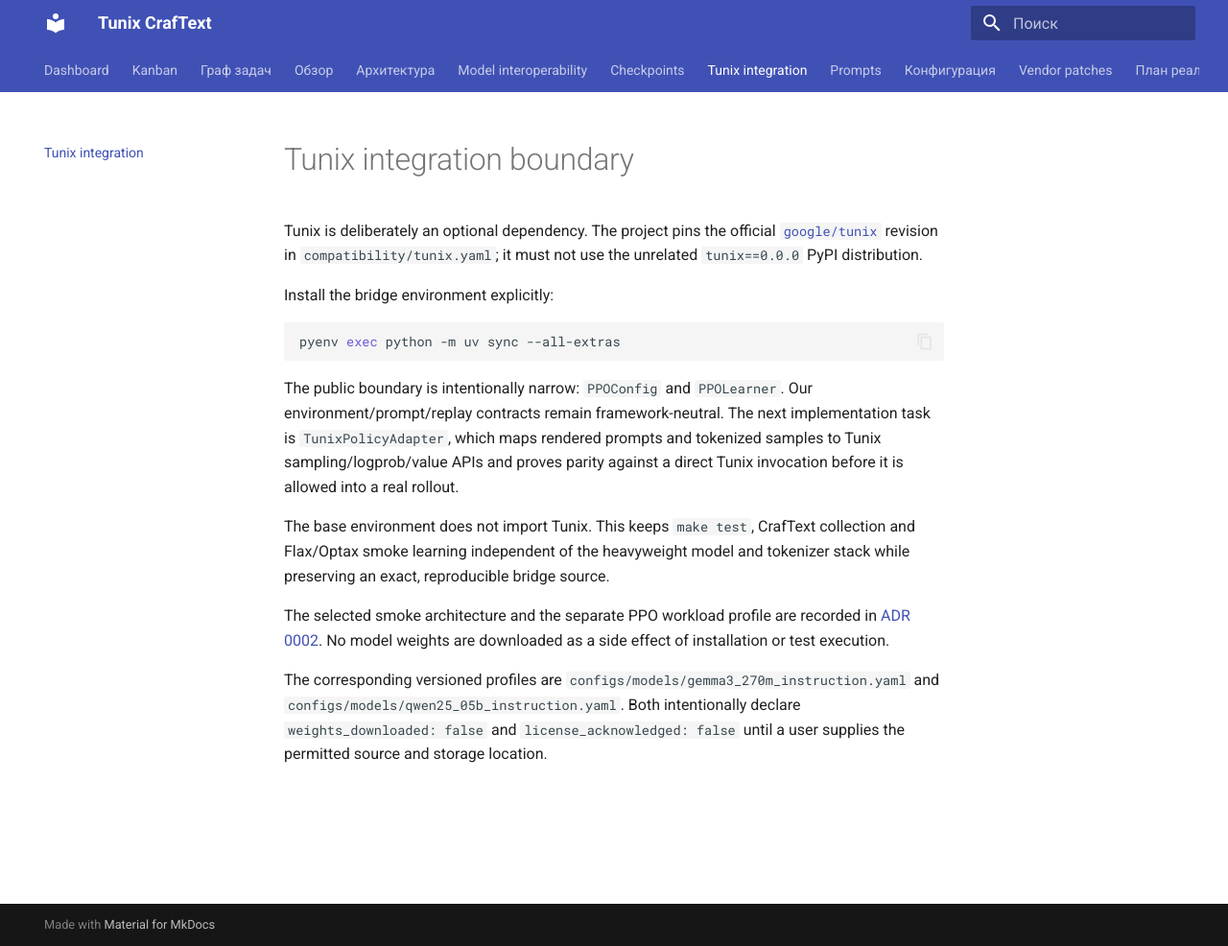
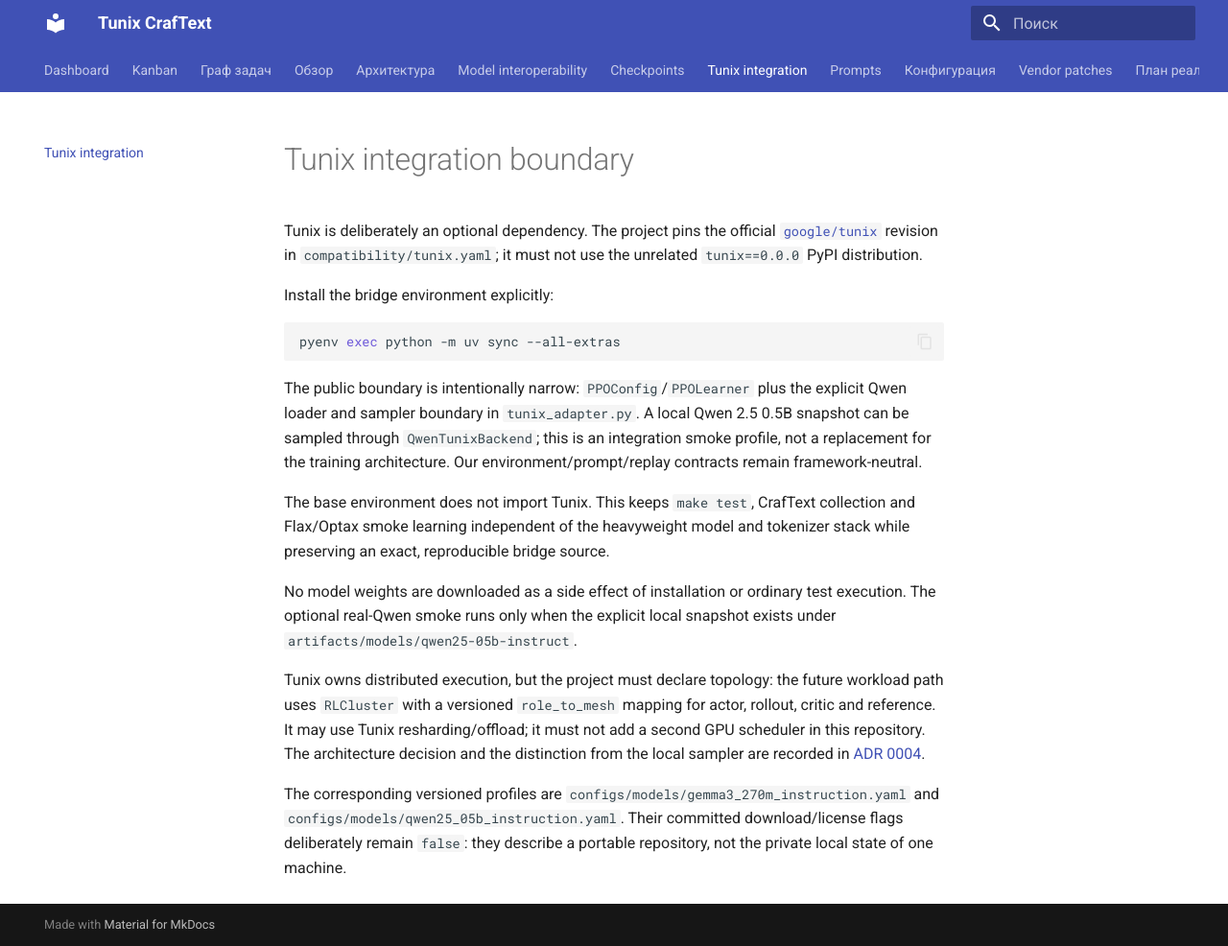
Before and after one commit to Lukashevskiy/tunix-agents, an MkDocs documentation site: the page built from docs/tunix.md, in a window 1280 px wide and 986 px high. Shown: the whole window at 96% size. Built offline with MkDocs 1.6.1 and Material for MkDocs 9.7.7, drawn with Linux system fonts in a browser that asks for light colours.

Commit message:
docs: clarify Tunix distributed topology

````diff
--- a/docs/tunix.md
+++ b/docs/tunix.md
@@ -11,21 +11,27 @@
 pyenv exec python -m uv sync --all-extras
 ```
 
-The public boundary is intentionally narrow: `PPOConfig` and `PPOLearner`.
-Our environment/prompt/replay contracts remain framework-neutral. The next
-implementation task is `TunixPolicyAdapter`, which maps rendered prompts and
-tokenized samples to Tunix sampling/logprob/value APIs and proves parity against
-a direct Tunix invocation before it is allowed into a real rollout.
+The public boundary is intentionally narrow: `PPOConfig`/`PPOLearner` plus the
+explicit Qwen loader and sampler boundary in `tunix_adapter.py`. A local Qwen 2.5
+0.5B snapshot can be sampled through `QwenTunixBackend`; this is an integration
+smoke profile, not a replacement for the training architecture. Our
+environment/prompt/replay contracts remain framework-neutral.
 
 The base environment does not import Tunix. This keeps `make test`, CrafText
 collection and Flax/Optax smoke learning independent of the heavyweight model
 and tokenizer stack while preserving an exact, reproducible bridge source.
 
-The selected smoke architecture and the separate PPO workload profile are recorded
-in [ADR 0002](adr/0002-first-tunix-model.md). No model weights are downloaded as
-a side effect of installation or test execution.
+No model weights are downloaded as a side effect of installation or ordinary test
+execution. The optional real-Qwen smoke runs only when the explicit local snapshot
+exists under `artifacts/models/qwen25-05b-instruct`.
+
+Tunix owns distributed execution, but the project must declare topology: the future
+workload path uses `RLCluster` with a versioned `role_to_mesh` mapping for actor,
+rollout, critic and reference. It may use Tunix resharding/offload; it must not add a
+second GPU scheduler in this repository. The architecture decision and the distinction
+from the local sampler are recorded in [ADR 0004](adr/0004-tunix-cluster-topology.md).
 
 The corresponding versioned profiles are `configs/models/gemma3_270m_instruction.yaml`
-and `configs/models/qwen25_05b_instruction.yaml`. Both intentionally declare
-`weights_downloaded: false` and `license_acknowledged: false` until a user supplies
-the permitted source and storage location.
+and `configs/models/qwen25_05b_instruction.yaml`. Their committed download/license
+flags deliberately remain `false`: they describe a portable repository, not the
+private local state of one machine.
--- a/mkdocs.yml
+++ b/mkdocs.yml
@@ -50,3 +50,4 @@
       - Границы системы: adr/0001-system-boundaries.md
       - Первая Tunix-модель: adr/0002-first-tunix-model.md
       - Extension и observability: adr/0003-extension-and-observability-contracts.md
+      - Tunix topology: adr/0004-tunix-cluster-topology.md
````
Also changed, not shown: docs/adr/0004-tunix-cluster-topology.md (added, +48 -0 lines), docs/plan.md (+12 -7 lines), 2 other files.
